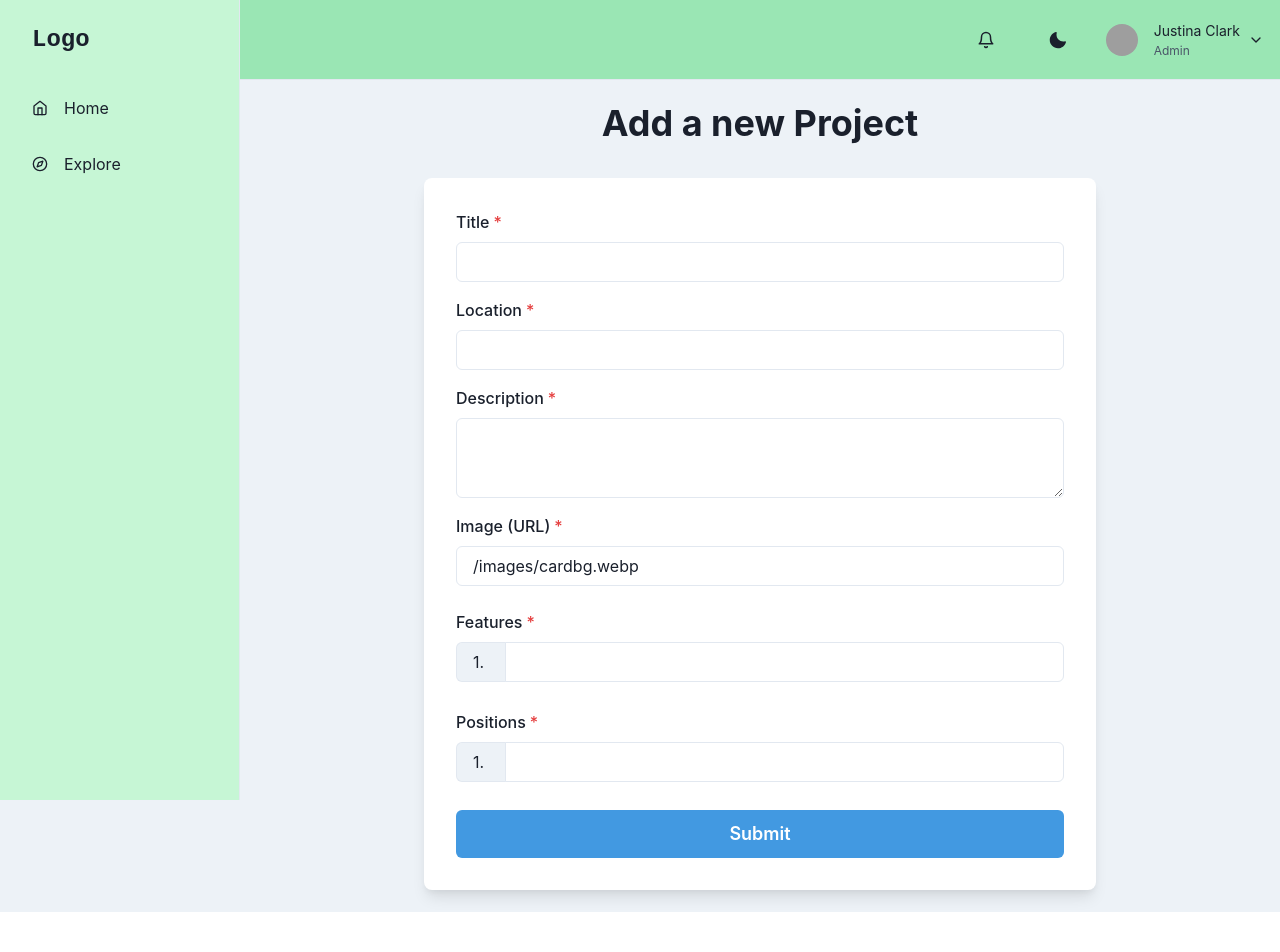
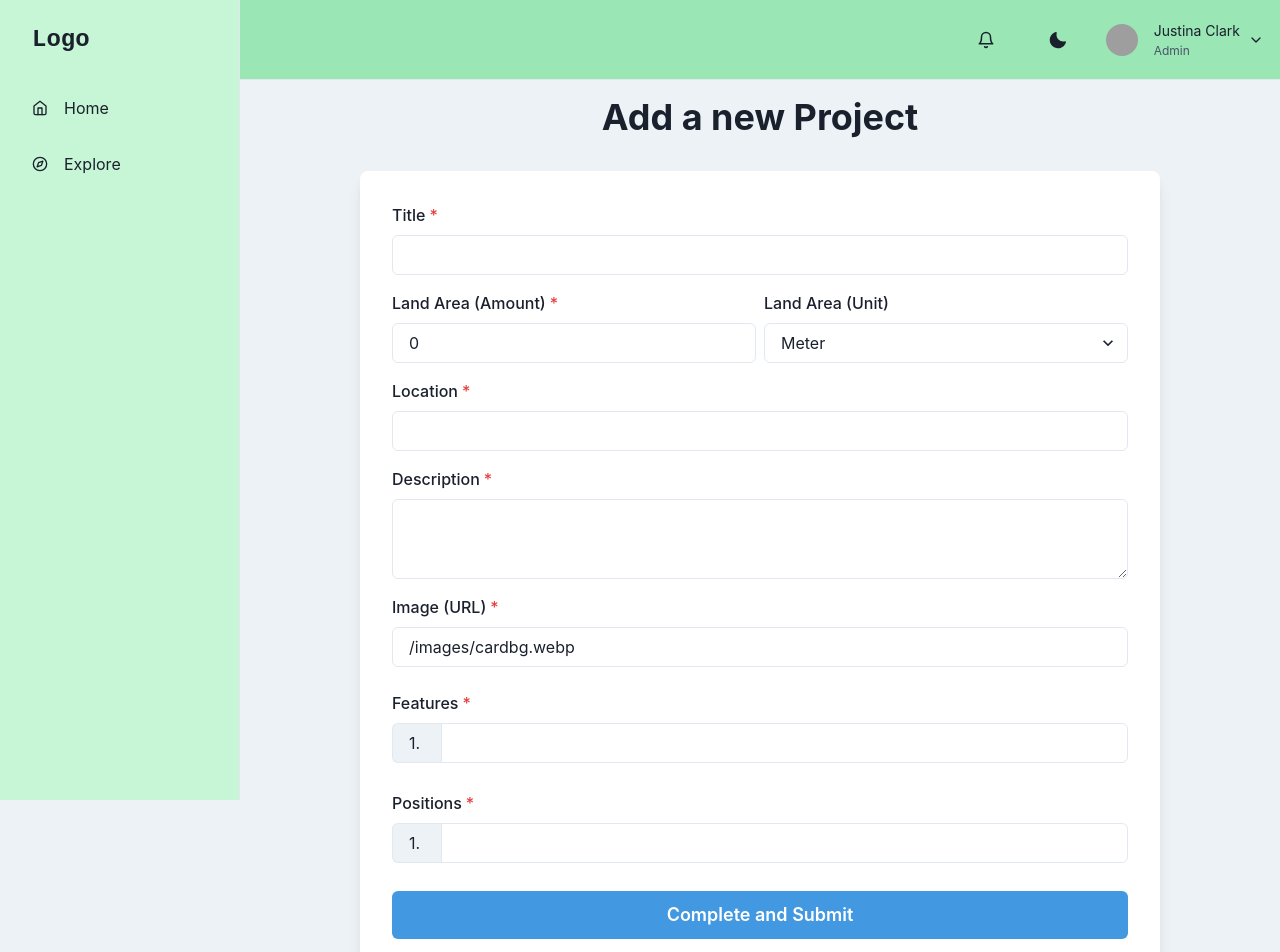
Before and after one commit to fysp11/based-nextjs, a Next.js app: page /projects/add in a window 1280 px wide. Shown: the top 952 px of the page. Before the commit the page ends 912 px from the top, so only its background shows below. Built offline with nearby package versions, Linux system fonts and the light colour scheme; grey boxes are pictures that could not be loaded.

Commit message:
added land area to form

```diff
--- a/pages/projects/add.tsx
+++ b/pages/projects/add.tsx
@@ -12,9 +12,11 @@ import {
     Textarea,
     VStack,
     InputLeftAddon,
+    HStack,
+    Select,
 } from '@chakra-ui/react';
 import { ChangeEvent, useEffect, useState } from 'react';
-import { PositionData, Project } from '../../types';
+import { AreaUnit, LandArea, PositionData, Project } from '../../types';
 import { filterEmpties, handleNewItem } from '../../lib/helpers';
 
 type ProjectValidation = Record<keyof Omit<Project, 'ownerId' | 'tasks'>, boolean>;
@@ -26,6 +28,8 @@ export default function SignupCard() {
     const [image, setImage] = useState<string>('/images/cardbg.webp');
     const [features, setFeatures] = useState<string[]>(['']);
     const [positions, setPositions] = useState<PositionData[]>(['']);
+    const [canSubmit, setCanSubmit] = useState<boolean>(false);
+    const [landArea, setLandArea] = useState<Partial<LandArea>>({ amount: 0, unit: AreaUnit.Meter });
 
     const [validation, setValidation] = useState<ProjectValidation>({
         title: false,
@@ -34,9 +38,10 @@ export default function SignupCard() {
         features: false,
         positions: false,
         image: false,
+        landArea: false
     })
 
-    const handleChange = (element: ChangeEvent<unknown>, prop: keyof ProjectValidation, index?: number) => {
+    const handleChange = (element: ChangeEvent<unknown>, prop: keyof ProjectValidation, indexOrProp?: number | string) => {
         const value = (element as ChangeEvent<HTMLInputElement>).target.value;
         switch (prop) {
             case 'title':
@@ -52,10 +57,18 @@ export default function SignupCard() {
                 setImage(value);
                 break;
             case 'features':
-                handleNewItem(index!, value, setFeatures)
+                handleNewItem((indexOrProp! as number), value, setFeatures)
                 break;
             case 'positions':
-                handleNewItem(index!, value, setPositions)
+                handleNewItem((indexOrProp! as number), value, setPositions)
+                break;
+            case 'landArea':
+                setLandArea(currentData => {
+                    return {
+                        ...(currentData || {}),
+                        [indexOrProp as keyof LandArea]: value
+                    }
+                });
                 break;
             default:
                 break;
@@ -70,19 +83,23 @@ export default function SignupCard() {
             image: !!image?.trim(),
             features: filterEmpties(features).length > 0,
             positions: filterEmpties(positions).length > 0,
+            landArea: +(landArea?.amount!) > 0 && Object(AreaUnit).hasOwnProperty(landArea?.unit!)
         }
-        console.log(Array.from(new Set(Object.values(newValidation))));
+        console.log(newValidation);
         setValidation(newValidation);
-    }, [title, description, location, image, features, positions])
+    }, [title, description, location, image, features, positions, landArea])
+
+    useEffect(() => {
+        setCanSubmit(Object.values(validation).every(v => v))
+    }, [validation])
 
     return (
         <Flex
             minH={'100vh'}
             align={'center'}
             justify={'center'}
-            // maxW={'5xl'}
-            minW={'4xl'}>
-            <Stack spacing={8} mx={'auto'} maxW={'5xl'}>
+        >
+            <Stack spacing={8} w={['100%', 500, 500, 800]}>
                 <Stack align={'center'}>
                     <Heading fontSize={'4xl'} textAlign={'center'}>
                         Add a new Project
@@ -92,12 +109,28 @@ export default function SignupCard() {
                     rounded={'lg'}
                     bg={useColorModeValue('white', 'gray.700')}
                     boxShadow={'lg'}
-                    minW={{ md: '2xl', sm: 'md' }}
                     p={8}>
-                    <Stack spacing={4} >
+                    <Stack spacing={4}>
                         <FormControl id="title" isRequired>
                             <FormLabel>Title</FormLabel>
                             <Input type="text" max={100} value={title} onChange={(e) => handleChange(e, 'title')} />
+                        </FormControl>
+                        <FormControl id="landArea" isRequired>
+                            <HStack>
+                                <Box w={'100%'}>
+                                    <FormLabel>Land Area (Amount)</FormLabel>
+                                    <Input type="number" min={1} value={landArea?.amount} onChange={(e) => handleChange(e, 'landArea', 'amount')} />
+                                </Box>
+                                <Box w={'100%'}>
+                                    <FormControl id="lastName">
+                                        <FormLabel>Land Area (Unit)</FormLabel>
+                                        <Select placeholder='Select option' value={landArea?.unit} onChange={(e) => handleChange(e, 'landArea', 'unit')}>
+                                            <option value={AreaUnit.Meter}>Meter</option>
+                                            <option value={AreaUnit.Hectare}>Hectare</option>
+                                        </Select>
+                                    </FormControl>
+                                </Box>
+                            </HStack>
                         </FormControl>
                         <FormControl id="location" isRequired>
                             <FormLabel>Location</FormLabel>
@@ -146,13 +179,14 @@ export default function SignupCard() {
                         <Stack spacing={10} pt={2}>
                             <Button
                                 loadingText="Submitting"
+                                disabled={!canSubmit}
                                 size="lg"
                                 bg={'blue.400'}
                                 color={'white'}
                                 _hover={{
                                     bg: 'blue.500',
                                 }}>
-                                Submit
+                                {!canSubmit && 'Complete and '}Submit
                             </Button>
                         </Stack>
                     </Stack>
--- a/types/data-only.ts
+++ b/types/data-only.ts
@@ -5,3 +5,13 @@ export interface RewardData {
 }
 
 export type PositionData = string;
+
+export enum AreaUnit {
+    Meter,
+    Hectare
+}
+
+export interface LandArea {
+    amount: number,
+    unit: AreaUnit
+}
```
Also changed, not shown: types/records.ts (+8 -3 lines).
